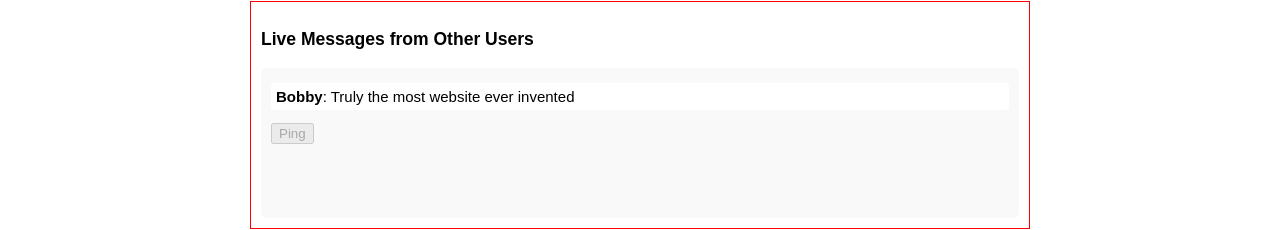
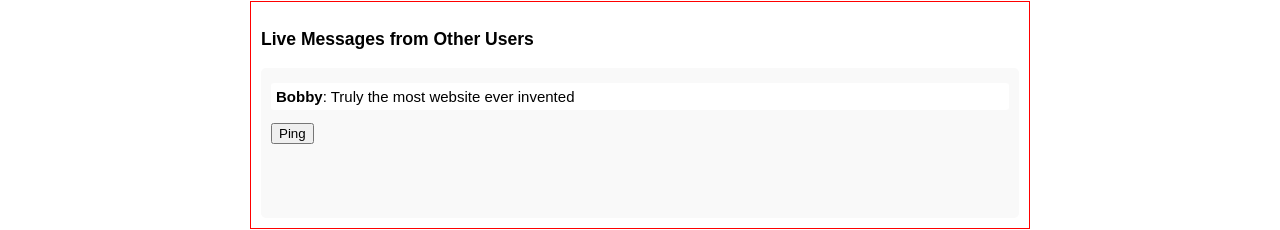
Before and after one commit to mora11do/startup, a React (Vite) app: page / in a window 1280 px wide. Shown: the part 1221-1451 px from the top of the page. Built offline with nearby package versions, Linux system fonts and the light colour scheme; no server answers.

Commit message:
Okay I'll be honest I was just pressing undo over and over and now it seems to be working better

```diff
--- a/src/home/home.jsx
+++ b/src/home/home.jsx
@@ -12,7 +12,6 @@ function Home({ currentUser }) {
   const [messages, setMessages] = useState([]);
   const wsRef = useRef(null);
   const [chatInput, setChatInput] = useState('');
-  const [wsOpen, setWsOpen] = useState(false);
 
     const handleSaving = async () => {
     if (!currentUser) {
@@ -85,7 +84,6 @@ const handleInspirationaQuotes = async () => {
 };
 
 const sendPing = () => {
-  console.log('Ping clicked. ws readyState:', wsRef.current?.readyState);
   if (wsRef.current?.readyState === 1) {
     wsRef.current.send(JSON.stringify({ from: currentUser || 'Guest', message: 'Ping' }));
   }
@@ -139,9 +137,7 @@ useEffect(() => {
     }
   };
 
-ws.onopen = () => { console.log('WS connected', ws.readyState); setWsOpen(true); };
-ws.onerror = (e) => { console.error('WS error', e); setWsOpen(false); };
-ws.onclose = () => { wsRef.current = null; setWsOpen(false); };
+  ws.onclose = () => { wsRef.current = null; };
   return () => ws.close();
 }, []);
 
@@ -276,7 +272,7 @@ ws.onclose = () => { wsRef.current = null; setWsOpen(false); };
             ) : (
               <p>Waiting for live messages...</p>
             )}
-            <button onClick={sendPing} disabled={!wsOpen} style={{ marginTop: '8px' }}>Ping</button>
+            <button onClick={sendPing} style={{ marginTop: '8px' }}>Ping</button>
           </div>
         </div>
     </div>
--- a/src/index.jsx
+++ b/src/index.jsx
@@ -3,7 +3,5 @@ import ReactDOM from "react-dom/client";
 import App from "./app.jsx";  // lowercase, matches your file
 
 ReactDOM.createRoot(document.getElementById("root")).render(
-  <React.StrictMode>
-    <App />
-  </React.StrictMode>
+  <App />
 );
```
